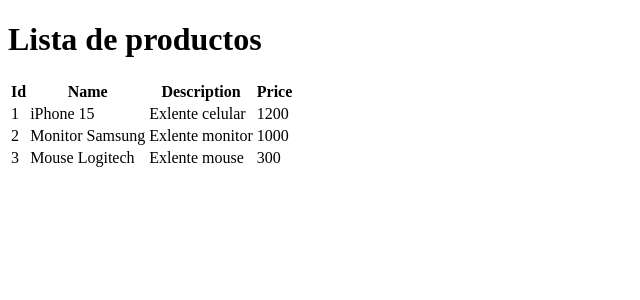
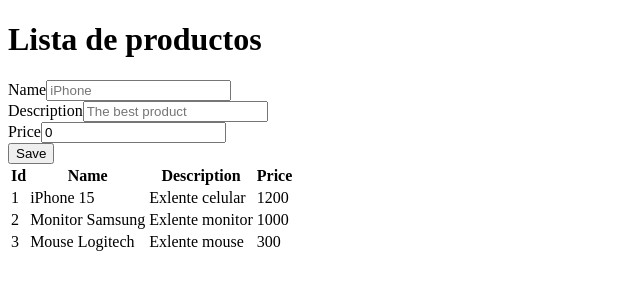
Before and after one commit to matias-navio/angular-app, an Angular app: page / in a window 1280 px wide. Shown: the top 300 px of the page, without its empty margins (0-640 px from the left). Built offline with nearby package versions, Linux system fonts and the light colour scheme.

Commit message:
Funciones para agregar productos a la tabla

```diff
--- a/src/app/products/components/form/form.component.html
+++ b/src/app/products/components/form/form.component.html
@@ -1 +1,19 @@
-<p>form works!</p>
+<form action="" class="form-product" (ngSubmit)="onSubmit()">
+
+    <div class="campos-form">
+        <label for="">Name</label>
+        <input class="input-prod" type="text" placeholder="iPhone" name="name" [(ngModel)]="product.name">
+    </div>
+    <div class="campos-form">
+        <label for="">Description</label>
+        <input class="input-prod" type="text" placeholder="The best product" name="description" [(ngModel)]="product.description">
+    </div>
+    <div class="campos-form">
+        <label for="">Price</label>
+        <input class="input-prod" type="text" placeholder="1000" name="price" [(ngModel)]="product.price">
+    </div>
+    <div>
+        <button class="btn-save" type="submit">Save</button>
+    </div>
+
+</form>
--- a/src/app/products/components/form/form.component.ts
+++ b/src/app/products/components/form/form.component.ts
@@ -1,12 +1,32 @@
-import { Component } from '@angular/core';
+import { Component, EventEmitter, Output } from '@angular/core';
+import { Product } from '../../models/product';
+import { FormsModule } from '@angular/forms';
 
 @Component({
-  selector: 'app-form',
+  selector: 'product-form',
   standalone: true,
-  imports: [],
+  imports: [FormsModule],
   templateUrl: './form.component.html',
   styleUrl: './form.component.css'
 })
+
 export class FormComponent {
 
+  product: Product = {
+    id: 0,
+    name: '',
+    description: '',
+    price: 0
+  };
+
+  // de esta manera vamos a transferir iformación al padre, en este caso a Product Component
+  // la info sería los productos nuevos que se agreguen a la tabla
+  @Output() newProdcutEvent = new EventEmitter();
+
+  // método para enviar datos de los inputs y agregarlos a las tabla
+  onSubmit(): void{
+    this.newProdcutEvent.emit(this.product);
+    console.log(this.product);
+  }
+
 }
--- a/src/app/products/components/product/product.component.html
+++ b/src/app/products/components/product/product.component.html
@@ -1,5 +1,8 @@
 
 <h1> {{title}} </h1>
+
+<product-form (newProdcutEvent)="addProduct($event)"></product-form>
+
 @if (products.length > 0) {
     <table>
         <thead>
--- a/src/app/products/components/product/product.component.ts
+++ b/src/app/products/components/product/product.component.ts
@@ -1,13 +1,14 @@
 import { Component, OnInit } from '@angular/core';
 import { ProductService } from '../../services/product.service';
 import { Product } from '../../models/product';
+import { FormComponent } from "../form/form.component";
 
 @Component({
-  selector: 'app-product',
-  standalone: true,
-  imports: [],
-  templateUrl: './product.component.html',
-  styleUrl: './product.component.css'
+    selector: 'app-product',
+    standalone: true,
+    templateUrl: './product.component.html',
+    styleUrl: './product.component.css',
+    imports: [FormComponent]
 })
 
 export class ProductComponent implements OnInit{
@@ -26,6 +27,10 @@ export class ProductComponent implements OnInit{
       // le asignamos los productos que vienen del backend
       this.products = productsBack;
     })
+  }
 
+  addProduct(prod : Product) : void{
+    prod.id = new Date().getTime();
+    this.products.push(prod);
   }
 }
```
Also changed, not shown: 1 other file (tests, documents, lock files or other folders).
